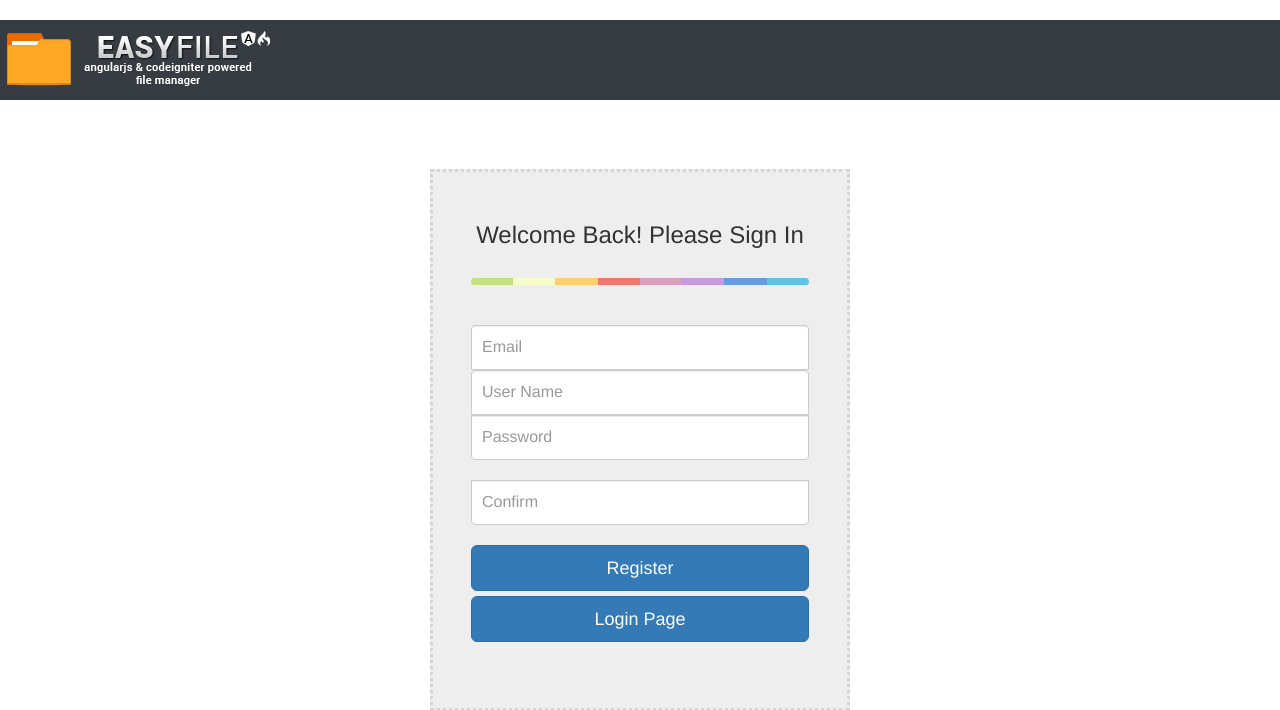
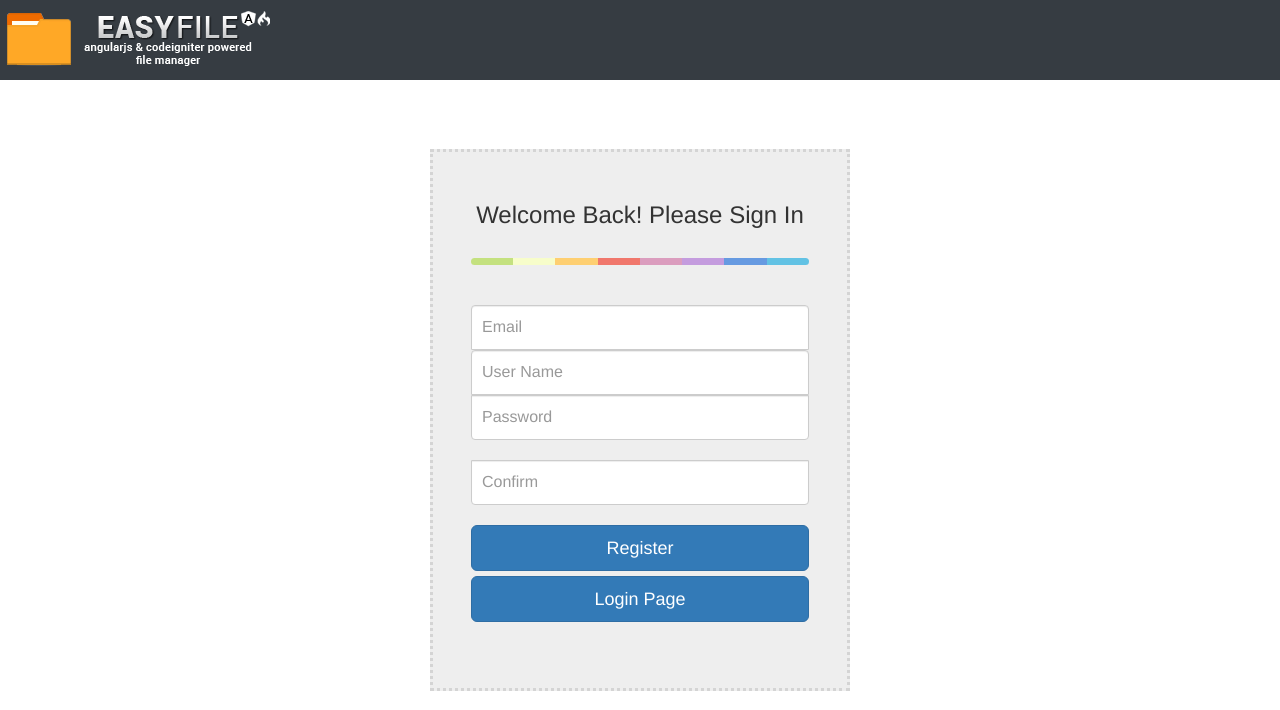
Before and after one commit to MrVu/PersonalBox, a Flask app: page /register in a window 1280 px wide. Shown: the top 710 px of the page. Run offline with Flask 2, Linux system fonts and the light colour scheme; some libraries are stand-ins or nearby versions.

Commit message:
custom.css

```diff
--- a/app/static/bootstrap/css/custom.css
+++ b/app/static/bootstrap/css/custom.css
@@ -56,10 +56,6 @@ input[type="password"] {
   background-image: linear-gradient(to right, #c4e17f, #c4e17f 12.5%, #f7fdca 12.5%, #f7fdca 25%, #fecf71 25%, #fecf71 37.5%, #f0776c 37.5%, #f0776c 50%, #db9dbe 50%, #db9dbe 62.5%, #c49cde 62.5%, #c49cde 75%, #669ae1 75%, #669ae1 87.5%, #62c2e4 87.5%, #62c2e4);
 }
 
-body {
-  padding-top: 20px !important;
-  border: 1px;
-}
 
 .header {
 background: #363c42;
```
